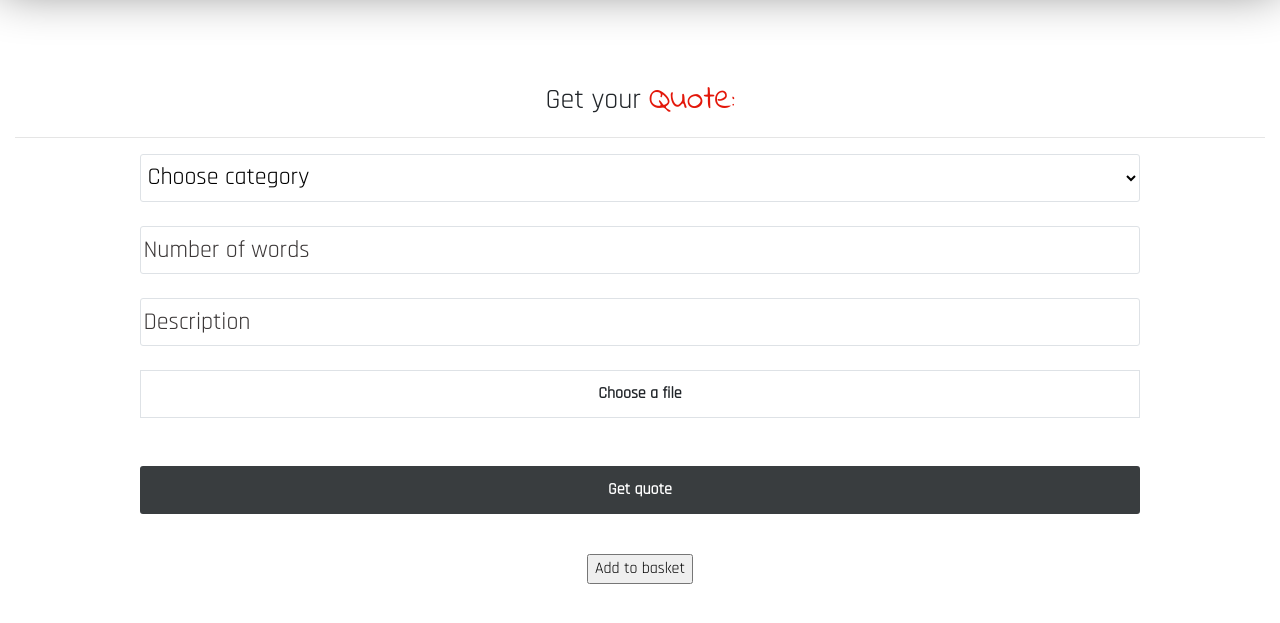
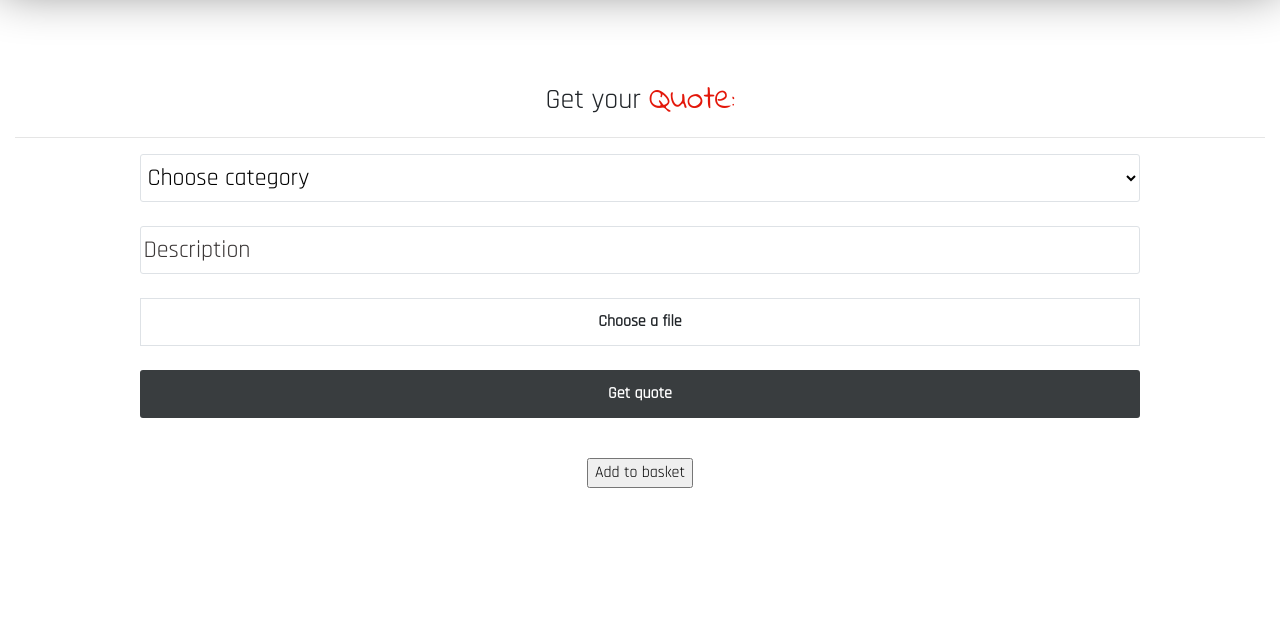
Before and after one commit to andriusci/freelancer, a Django app: page /quote_logged/ in a window 1280 px wide. Shown: the part 66-689 px from the top of the page. Run offline with Django 3.2, Linux system fonts and the light colour scheme; the visitor is signed in with stand-in values (Sample User, id 1); some libraries are stand-ins or nearby versions.

Commit message:
quote functionality and page updated

```diff
--- a/freelancer_website/static/js/js.js
+++ b/freelancer_website/static/js/js.js
@@ -35,8 +35,7 @@ function quote(){
 
     setTimeout(function() {
               count.classList.remove('fill-error');
-              category.classList.remove('fill-error')
-          }, 400);
+              category.classList.remove('fill-error')}, 400);
       if (countValue != 0 && categoryValue != "choose")
          {document.getElementById("total").innerHTML = "Was" + "<span id=\"crossed\"> €" + price + "</span>"+"<span class=\"handwrite\"> Now only €" + discount + "</span>";}
 
@@ -44,31 +43,34 @@ function quote(){
   function quote2(){
        category = document.getElementById("category");
        description = document.getElementById("id_description");
-       count = document.getElementById("id_number");
+       file = document.getElementById("file_label");
 
        categoryValue = document.getElementById("category").value;
        descriptionValue = document.getElementById("id_description").value;
-       countValue = document.getElementById("id_number").value;
+       fileValue = document.getElementById("file").value;
 
        if (categoryValue == "choose")
             {category.style.borderColor= "red"; category.classList.add('fill-error');}
           else
             {category.style.borderColor = "rgb(59, 55, 55)"};
 
+       if (fileValue == "")
+              {file.style.borderColor= "red"; file.classList.add('fill-error');}
+           else
+               {file.style.borderColor = "rgb(59, 55, 55)"};
+
         if (descriptionValue == "")
                {description.style.borderColor= "red"; description.classList.add('fill-error');}
             else
                 {description.style.borderColor = "rgb(59, 55, 55)"};
 
-       if (countValue <= 0)
-       {count.style.borderColor= "red"; count.classList.add('fill-error');}
-       else
-       {count.style.borderColor = "rgb(59, 55, 55)"};
+       setTimeout(function() {
+          category.classList.remove('fill-error')
+          description.classList.remove('fill-error')
+          file.classList.remove('fill-error')}, 400);
 
 
-       setTimeout(function() {
-          description.classList.remove('fill-error');
-          category.classList.remove('fill-error')
-          count.classList.remove('fill-error')
-      }, 400);
-  }
+       if (categoryValue != "choose" && descriptionValue != "" && fileValue != ""){
+          document.getElementById("upload").click();
+       };
+  };
--- a/quote/forms.py
+++ b/quote/forms.py
@@ -5,7 +5,7 @@ categories  =[("Academic", "Academic"), ("General", "General")]
 
 
 class QuoteUploadForm(forms.Form):
-        #  categories = forms.ChoiceField(widget=forms.Select(attrs={'class' : 'form-input'}), choices = categories, label="",)
-          number = forms.IntegerField(widget=forms.NumberInput(attrs={'class' : 'form-input', 'placeholder': 'Number of words'}), label="")
+         # categories = forms.ChoiceField(widget=forms.Select(attrs={'class' : 'form-input'}), choices = categories, label="",)
+         # number = forms.IntegerField(widget=forms.NumberInput(attrs={'class' : 'form-input', 'placeholder': 'Number of words'}), label="")
          # document = forms.FileField(widget=forms.ClearableFileInput(attrs={'multiple': True, 'class' : 'form-input'}))
           description = forms.CharField(widget=forms.TextInput(attrs={'class' : 'form-input', 'placeholder': 'Description'}), label="")
--- a/quote/templates/quote_logged.html
+++ b/quote/templates/quote_logged.html
@@ -5,22 +5,7 @@
 <br>
 
 
-<!--<div class="quote_form">
-    <h3>Preliminary <span class="handwrite">Quote:</span></h3>
-    <hr>
-    <form class="form-inline">
-    <select id="category" class="form-input" required>
-        <option value="choose" disabled selected>Choose category</option>
-        <option value="academic">Academic</option>
-        <option value="general">General</option>
-    </select>
-    <br>
-    <input type="number" min="1" id="count" class="form-input" placeholder=" number of words" required>
 
-    </form>
-    <button class="get-quote-btn" onclick="quote()">Get quote</button>
-    </div>
-<br>-->
 
 <div id="total">
 
@@ -32,9 +17,11 @@
 <div class="quote_form">
         <h3>Get your <span class="handwrite">Quote:</span></h3>
         <hr>
-<form action="/quote_logged/" method="post"  enctype="multipart/form-data" class="form-inline">
+<form action="/quote_logged/" method="post"  enctype="multipart/form-data" class="form-inline" id="quoteForm" name="quoteForm">
     {% csrf_token %}
-    <select id="category" class="form-input" required>
+
+
+    <select id="category" class="form-input" required name="category">
             <option value="choose" disabled selected>Choose category</option>
             <option value="academic">Academic</option>
             <option value="general">General</option>
@@ -42,20 +29,22 @@
     {{ upload_form }}
 
     <br>
+
+
 <div class="custom-upload">
     <!-- custom upload button from https://tympanus.net/codrops/2015/09/15/styling-customizing-file-inputs-smart-way/-->
     <label id="file_label" for="file"><strong>Choose a file</strong></label>
-    <input type="file" name="file" id="file" class="inputfile" data-multiple-caption="{count} files selected" multiple />
+    <input type="file" name="document" id="file" class="inputfile" data-multiple-caption="{count} files selected" multiple />
      <br>
     <!----------------------------------------------------------------------------------------------------------------->
-     <input type="submit" class="hidden">
-  <div>
+     <input type="submit" class="hidden" name="form" value="Upload" id="upload">
 
-<br>
+
+
 
 
 </form>
-<button class="get-quote-btn" onclick="quote2()" type="button">Get quote</button>
+<button class="get-quote-btn" onclick="quote2()" type="button" name="form">Get quote</button>
 
 <br>
 {%if price != ""%}
--- a/quote/views.py
+++ b/quote/views.py
@@ -29,24 +29,19 @@ def quote_logged(request):
       if request.POST['form'] == "Upload":
         form = QuoteUploadForm(request.POST, request.FILES)
         if form.is_valid:
-           files = request.FILES.getlist('document')
-           category = request.POST.get('categories')
+           files = request.FILES.getlist('file')
+           category = request.POST.get('category')
            title = request.POST.get('description')
            count = 0
            for eachFile in files:
                raw = eachFile.read()
                count = count + len(raw.split())
 
-
-
-
-
-
       if count > 1000:
          price = count / 100
       else:
          price = 10
-      if category != "General":
+      if category != "general":
          price = price * 1.1
       price = round(price)
 
```
Lines whose indentation alone changed are shown as unchanged.
